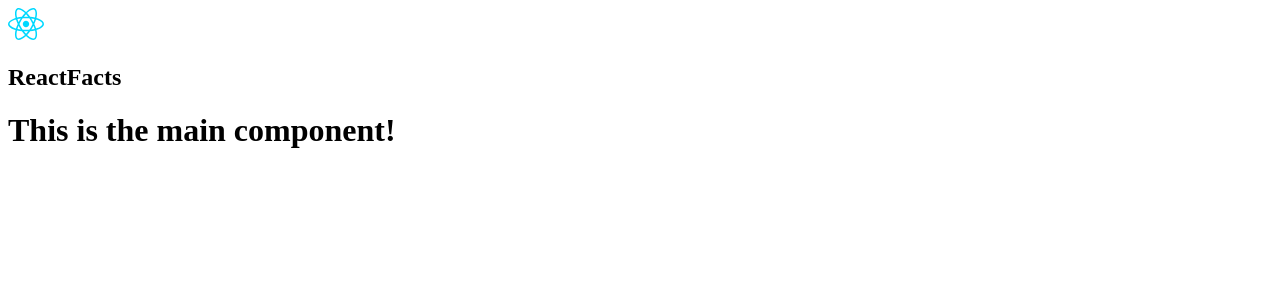
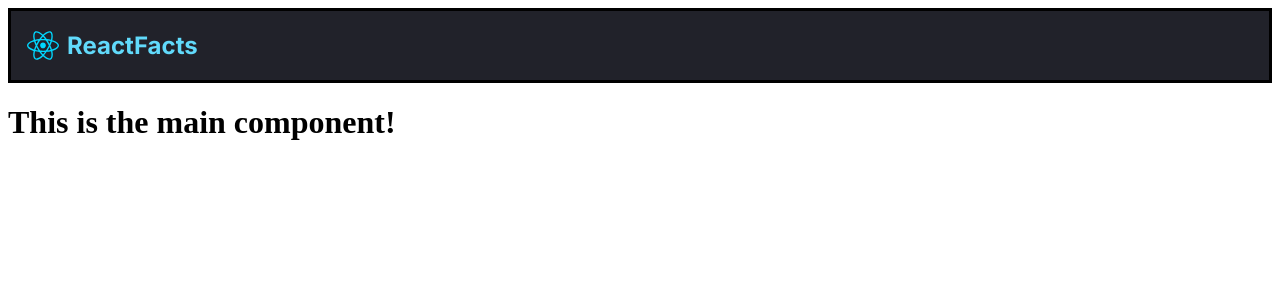
Before and after one commit to JAlazer/ReactLearn, a React (Vite) app in the folder project1/: page / in a window 1280 px wide. Shown: the top 300 px of the page. Built offline with nearby package versions, Linux system fonts and the light colour scheme.

Commit message:
Styling done for the heading, I hope!

```diff
--- a/project1/src/ReactFactStyle.css
+++ b/project1/src/ReactFactStyle.css
@@ -1,42 +1,20 @@
-.react-head {
-    display: flex;
-    justify-content: space-between;
-    background-color: navy;
+.nav-bar-head {
+    background-color: rgba(33, 34, 42, 1);
     border-style: solid;
 }
 
-.react-logo {
-    width: 55px;
-}
-
-.nav-list {
-    list-style: none;
+.nav-bar-navigation {
     display: flex;
 }
 
-.nav-list-item {
-    margin-left: 10px;
-    font-size: 1.1rem;
-    color: white;
-    font-family:'Segoe UI', Tahoma, Geneva, Verdana, sans-serif;
+.nav-bar-img {
+    margin-left: 16px;
+    width: 32px;
 }
 
-.content {
-    border-style: solid;
-    background-color: navajowhite;
+.nav-bar-title {
+    color: rgba(97, 218, 251, 1);
+    margin-left: 8px;
+    font-family: 'Inter';
+    font-weight: 700;
 }
-
-.content h1 {
-    color: navy;
-    font-family:'Segoe UI', Tahoma, Geneva, Verdana, sans-serif;
-}
-
-.content-list {
-    display: flex; /* Use flexbox for centering */
-    flex-direction: column; /* Ensure the list remains vertical */
-    align-items: center; /* Center the list items horizontally */
-    justify-content: center; /* Optional: Align content vertically if needed */
-
-    font-family:'Segoe UI', Tahoma, Geneva, Verdana, sans-serif;
-    font-size: 1.5rem;
-}
--- a/project1/src/components/Navbar.jsx
+++ b/project1/src/components/Navbar.jsx
@@ -10,6 +10,7 @@
 
 // import react logo
 import reactLogo from "../assets/react.svg"
+import "../ReactFactStyle.css"
 
 export default function Navbar() {
     return (
```
